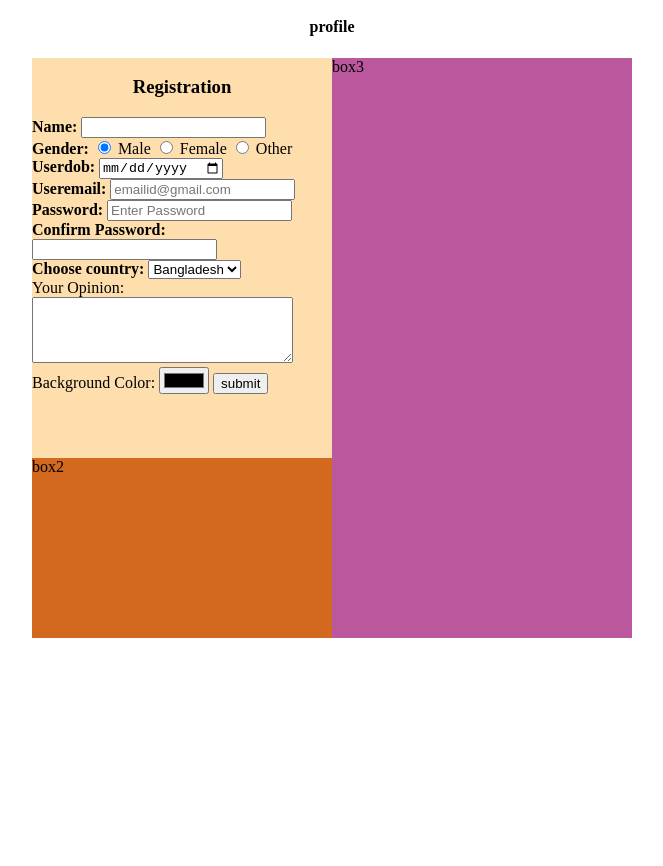
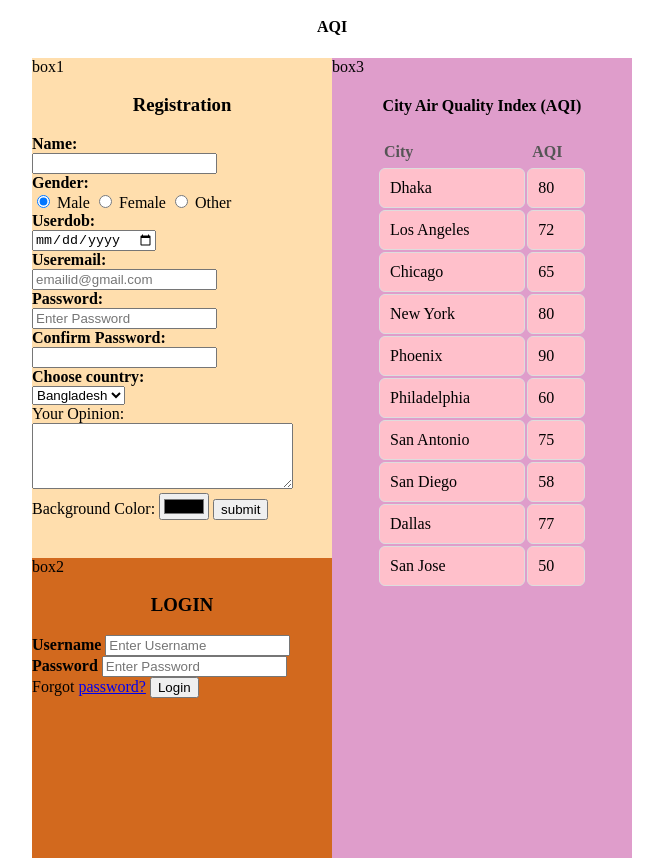
Before and after one commit to fahmidasaiba/lab1, a plain HTML site: page index.html in a window 1280 px wide. Shown: the part 61-927 px from the top of the page, without its empty margins (308-971 px from the left). Before the commit the page ends 800 px from the top, so only its background shows below. Drawn offline with Linux system fonts and the light colour scheme.

Commit message:
final lab 1

```diff
--- /dev/null
+++ b/aqi.css
@@ -0,0 +1,74 @@
+.center {
+    margin-left: auto;
+    margin-right: auto;
+  }
+
+  .table-container {
+
+    width: 70%;
+
+    margin: auto;
+
+    padding: 5px;
+
+    background: #ffffff;
+
+    border-radius: 12px;
+
+    box-shadow: 10 4px 10px rgb black;
+
+  }
+
+  .table-container h2 {
+
+    margin-bottom: 20px;
+
+    color: #333;
+
+    font-weight: 300;
+
+  }
+
+  table {
+
+    width: 70%;
+
+    border-collapse: separate;
+
+    border-spacing: 10 15px;
+
+  }
+
+  th {
+
+    text-align: left;
+
+    padding: 5px;
+
+    background-color: transparent;
+
+    color: #555;
+
+    font-size: 16px;
+
+    border-bottom: 2px solid :pink;
+
+  }
+
+  td {
+
+    background-color:pink;
+
+    padding: 10px 10px;
+
+    border-radius: 6px;
+
+    border: 1px solid #ddd;
+
+  }
+
+  tr:hover td {
+
+    background-color: #eef7ee;
+
+  }
--- a/index.html
+++ b/index.html
@@ -4,7 +4,8 @@
 <head>
     <meta charset="UTF-8">
     <meta name="viewport" content="width=device-width, initial-scale=1.0">
-    <title>Lab</title>
+    <title>AQI</title>
+    <link rel="stylesheet" href="aqi.css">
 </head>
 
 <body>
@@ -15,13 +16,13 @@
             alt="fis-letter-logo-design-on-white-background-fis-creative-initials-letter-logo-concept-fis-letter-design-vector">
     </div>
     <div style="display: flex; justify-content: center;">
-        <h4>profile</h4>
+        <h4>AQI</h4>
     </div>
 
     <div style="display: flex;  justify-content: center;">
         <div>
-            <div style="background-color: navajowhite; height: 400px; width: 300px;">
-
+            <div style="background-color: navajowhite; height: 500px; width: 300px;">
+                box1
                 <form onsubmit="return validate()">
 
                     <div style="display: flex; justify-content: center;">
@@ -31,33 +32,33 @@
                     <div class="container">
 
                         <div id="errormessage" style="color: red;"></div>
-                        <label for="name"><b> Name:</b></label>
+                        <label for="name"><b> Name: </b></label><br>
                         <input type="text" id="name" name="name">
                         <br>
 
 
-                        <label for="gender"><b>Gender:</b></label>
+                        <label for="gender"><b>Gender:</b></label><br>
                         <input type="radio" id="Male" name="gender" value="male" checked> Male
-                        <input type="radio" id="Female" value="female"> Female
-                        <input type="radio" id="Other" value="other"> Other
+                        <input type="radio" id="Female" name="gender" value="female"> Female
+                        <input type="radio" id="Other" name="gender" value="other"> Other
                         <br>
 
-                        <label for="udob"><b>Userdob:</b></label>
+                        <label for="udob"><b>Userdob:</b></label><br>
                         <input type="date" id="birth" name="birth">
                         <br>
 
-                        <label for="uemail"><b>Useremail:</b></label>
+                        <label for="uemail"><b>Useremail:</b></label><br>
                         <input type="email" id="email" name="email" placeholder="emailid@gmail.com">
                         <br>
 
 
-                        <label for="psw"><b>Password:</b></label>
-                        <input type="password" placeholder="Enter Password" id="pass" name="psw">
-                        <label for="conpass"><b>Confirm Password:</b></label>
+                        <label for="psw"><b>Password:</b></label><br>
+                        <input type="password" placeholder="Enter Password" id="pass" name="psw"><br>
+                        <label for="conpass"><b>Confirm Password:</b></label><br>
                         <input type="password" id="conpass" name="conpass">
                         <br>
 
-                        <label for="countrys"><b>Choose country:</b></label>
+                        <label for="countrys"><b>Choose country:</b></label><br>
                         <select name="countrys" id="countrys">
                             <option value="bangladesh">Bangladesh</option>
                             <option value="pakistan">Pakistan</option>
@@ -89,76 +90,64 @@
 
 
         </div>
-        <div style="background-color: chocolate; height: 180px; width: 300px;">
+        <div style="background-color: chocolate; height: 300px; width: 300px;">
             box2
+
+
+            <form >
+                <div style="display: flex; justify-content: center;">
+                    <h3>LOGIN</h3>
+                </div>
+                <div class="container">
+                  <label for="uname"><b>Username</b></label>
+                  <input type="text" placeholder="Enter Username"id="uname" name="uname" required>
+
+                  <label for="psw"><b>Password</b></label>
+                  <input type="password" placeholder="Enter Password"id=psw name="psw" required><br>
+                  <span class="psw">Forgot <a href="#">password?</a></span>
+                  <button type="submit">Login</button>
+
+                </div>
+
+
+
+              </form>
         </div>
 
     </div>
     <div
-            style="background-color: rgb(186, 87, 157); height: 580px; width: 300px; display: flex; flex-direction: column;">
+            style="background-color: rgb(223, 157, 203); height: 800px; width: 300px; display: flex; flex-direction: column;">
             box3
+
+            <div style="display: flex; justify-content: center;">
+                <h4>City Air Quality Index (AQI)</h4>
+            </div>
+            <table class="center">
+
+                <tr>
+                <th>City</th>
+                <th>AQI</th>
+                </tr>
+
+
+                <tr><td>Dhaka</td><td>80</td></tr>
+                <tr><td>Los Angeles</td><td>72</td></tr>
+                <tr><td>Chicago</td><td>65</td></tr>
+                <tr><td>New York</td><td>80</td></tr>
+                <tr><td>Phoenix</td><td>90</td></tr>
+                <tr><td>Philadelphia</td><td>60</td></tr>
+                <tr><td>San Antonio</td><td>75</td></tr>
+                <tr><td>San Diego</td><td>58</td></tr>
+                <tr><td>Dallas</td><td>77</td></tr>
+                <tr><td>San Jose</td><td>50</td></tr>
+
+            </table>
+
+
         </div>
     </div>
 
-    <script>
-        function validate() {
-        let name = document.getElementById('name').value;;
-        let udob = document.getElementById('birth').value;
-        let email = document.getElementById('email').value;
-        let pass = document.getElementById('pass').value;
-        let conpass = document.getElementById('conpass').value;
-
-
-        const nameRegex = /^[A-Za-z\s]+$/;
-        const emailRegex =  /^[\w.-]+@(gmail|hotmail|yahoo)\.com$/;
-        const passwordRegex =  /^(?=.*[a-zA-Z])(?=.*\d).+$/;
-
-
-        const dobDate = new Date(udob);
-        const age = new Date().getFullYear() - dobDate.getFullYear();
-        const isValidAge = age > 18;
-
-
-
-    if (name == "" || email == "" || pass == "" || conpass == "") {
-        document.getElementById('errormessage').innerHTML = "Please fill out all fields.";
-
-        return false;
-    }
-    if(!isValidAge){
-        document.getElementById('errormessage').innerHTML = "Age must be above 18.";
-
-        return false;
-    }
-    if (!nameRegex.test(name)) {
-        document.getElementById('errormessage').innerHTML = "Name should only contain letters ,dots and spaces.";
-
-        return false;
-    }
-    if (!emailRegex.test(email)) {
-        document.getElementById('errormessage').innerHTML = "Email must be in the format: name@gmail/hotmail/yahoo.com";
-
-        return false;
-    }
-    if (!passwordRegex.test(pass)) {
-        document.getElementById('errormessage').innerHTML = "Password should contain letters and numbers.";
-
-        return false;
-    }
-
-    if (pass != conpass) {
-        document.getElementById('errormessage').innerHTML = "Passwords do not match.";
-
-        return false;
-    }
-
-    alert("Submitted successfully!");
-
-
-    return true;
-
-    }
-    </script>
+    <script src="validation.js"></script>
 
 </body>
 
--- /dev/null
+++ b/validation.js
@@ -0,0 +1,57 @@
+ function validate() {
+        let name = document.getElementById('name').value;;
+        let udob = document.getElementById('birth').value;
+        let email = document.getElementById('email').value;
+        let pass = document.getElementById('pass').value;
+        let conpass = document.getElementById('conpass').value;
+
+
+        const nameRegex = /^[A-Za-z\s]+$/;
+        const emailRegex =  /^[\w.-]+@(gmail|hotmail|yahoo)\.com$/;
+        const passwordRegex =  /^(?=.*[a-zA-Z])(?=.*\d).+$/;
+
+
+        const dobDate = new Date(udob);
+        const age = new Date().getFullYear() - dobDate.getFullYear();
+        const isValidAge = age > 18;
+
+
+
+    if (name == "" || email == "" || pass == "" || conpass == "") {
+        document.getElementById('errormessage').innerHTML = "Please fill out all fields.";
+
+        return false;
+    }
+    if(!isValidAge){
+        document.getElementById('errormessage').innerHTML = "Age must be above 18.";
+
+        return false;
+    }
+    if (!nameRegex.test(name)) {
+        document.getElementById('errormessage').innerHTML = "Name should only contain letters ,dots and spaces.";
+
+        return false;
+    }
+    if (!emailRegex.test(email)) {
+        document.getElementById('errormessage').innerHTML = "Email must be in the format: name@gmail/hotmail/yahoo.com";
+
+        return false;
+    }
+    if (!passwordRegex.test(pass)) {
+        document.getElementById('errormessage').innerHTML = "Password should contain letters and numbers.";
+
+        return false;
+    }
+
+    if (pass != conpass) {
+        document.getElementById('errormessage').innerHTML = "Passwords do not match.";
+
+        return false;
+    }
+
+    alert("Submitted successfully!");
+
+
+    return true;
+
+    }
```
